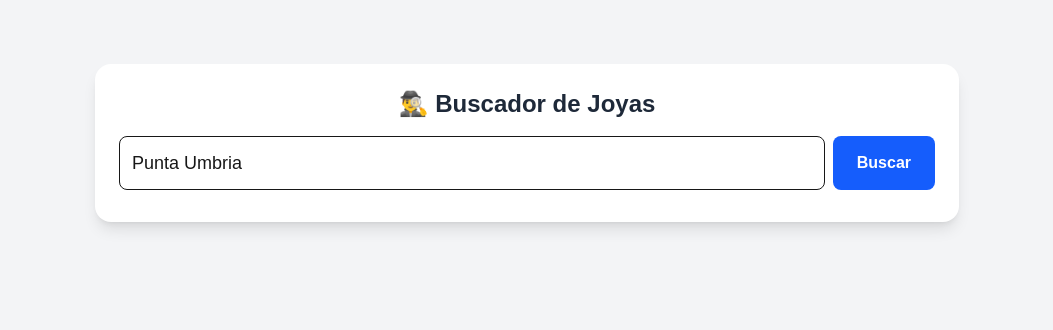
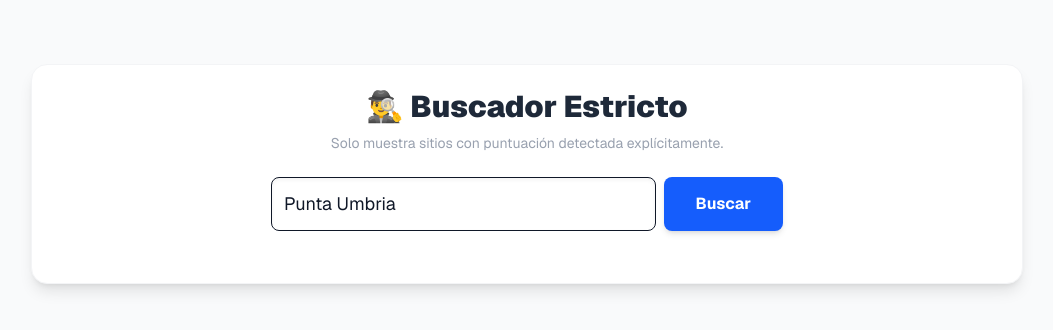
Before and after one commit to caracolazefiro-sketch/CaraColaViajes, a Next.js app: page /dormir in a window 1280 px wide. Shown: the top 330 px of the page, without its empty margins (113-1166 px from the left). Built offline with nearby package versions, Linux system fonts and the light colour scheme.

Commit message:
Mejora en laboratorio /dormir: Consulta CSE ampliada para encontrar más tipos de spots

```diff
--- a/app/dormir/page.tsx
+++ b/app/dormir/page.tsx
@@ -4,8 +4,7 @@ import React, { useState, useEffect } from 'react';
 
 // --- CONFIGURACIÓN ---
 const CX_ID = "9022e72d0fcbd4093";
-const API_KEY = "AIzaSyDecT2WWIcWJd0mCQv5ONc3okQfwAmXIX0"; // Usamos clave directa para asegurar el test
-const MIN_QUALITY = 3.8; // Solo mostramos sitios con nota mayor a esta
+const API_KEY = "AIzaSyDecT2WWIcWJd0mCQv5ONc3okQfwAmXIX0";
 
 interface Spot {
   title: string;
@@ -18,33 +17,46 @@ interface Spot {
 // --- COMPONENTE TARJETA ---
 const SpotCard = ({ spot, rank }: { spot: Spot, rank: number }) => {
   const medals = ["🥇", "🥈", "🥉"];
-  const color = spot.rating >= 4.5 ? "bg-green-600" : "bg-yellow-500";
+
+  // Colores según nota real
+  let color = "bg-gray-500";
+  if (spot.rating >= 4.5) color = "bg-green-600";
+  else if (spot.rating >= 4) color = "bg-green-500";
+  else if (spot.rating >= 3) color = "bg-yellow-500";
+  else color = "bg-red-500";
 
   return (
-    <a href={spot.link} target="_blank" rel="noopener noreferrer" className="flex flex-col bg-white rounded-xl shadow-lg overflow-hidden hover:scale-[1.02] transition-transform h-full border border-gray-100">
+    <a href={spot.link} target="_blank" rel="noopener noreferrer" className="flex flex-col bg-white rounded-xl shadow-lg overflow-hidden hover:scale-[1.02] transition-transform h-full border border-gray-100 no-underline group">
       <div className="relative h-40 bg-gray-200">
         {spot.image ? (
-          <img src={spot.image} alt={spot.title} className="w-full h-full object-cover" />
+          <img src={spot.image} alt={spot.title} className="w-full h-full object-cover group-hover:opacity-90 transition-opacity" />
         ) : (
-          <div className="w-full h-full flex items-center justify-center text-4xl">🌲</div>
+          <div className="w-full h-full flex items-center justify-center text-4xl bg-gray-100 text-gray-300">📷</div>
         )}
-        <div className="absolute top-2 left-2 bg-white/90 px-2 py-1 rounded font-bold shadow">{medals[rank]}</div>
-        <div className={`absolute bottom-2 right-2 ${color} text-white font-bold px-2 py-1 rounded shadow text-sm`}>
-           ⭐ {spot.rating > 0 ? spot.rating : "?"}/5
+
+        <div className="absolute top-2 left-2 bg-white/90 px-2 py-1 rounded-md font-bold shadow text-sm">{medals[rank]}</div>
+
+        <div className={`absolute bottom-2 right-2 ${color} text-white font-bold px-2 py-1 rounded shadow text-xs`}>
+            ⭐ {spot.rating}/5
         </div>
       </div>
+
       <div className="p-4 flex flex-col flex-grow">
-        <h3 className="font-bold text-gray-800 text-sm mb-2 line-clamp-2">{spot.title}</h3>
-        <p className="text-xs text-gray-500 line-clamp-3 flex-grow">{spot.snippet}</p>
-        <div className="mt-3 pt-2 border-t text-right">
-            <span className="text-xs text-blue-600 font-bold">Ver en Park4Night ➜</span>
+        <h3 className="font-bold text-gray-800 text-sm mb-2 line-clamp-2 leading-snug">{spot.title}</h3>
+        <p className="text-xs text-gray-500 line-clamp-3 flex-grow mb-2">
+            {spot.snippet.replace(/(\d[\.,]\d+\/5)/g, '')}
+        </p>
+
+        <div className="mt-auto pt-3 border-t border-gray-50 flex justify-between items-center">
+             <span className="text-[10px] text-gray-400">park4night.com</span>
+             <span className="text-[10px] text-green-600 font-bold bg-green-50 px-2 py-1 rounded">Nota Verificada</span>
         </div>
       </div>
     </a>
   );
 };
 
-// --- LÓGICA DE BÚSQUEDA AVANZADA ---
+// --- LÓGICA DE BÚSQUEDA ESTRICTA ---
 const SearchEngine = () => {
   const [city, setCity] = useState("Punta Umbria");
   const [spots, setSpots] = useState<Spot[]>([]);
@@ -55,86 +67,102 @@ const SearchEngine = () => {
     if (e) e.preventDefault();
     setLoading(true);
     setSpots([]);
-    setStatus("Iniciando escáner...");
+    setStatus("Lanzando escáner doble (20 resultados)...");
 
     try {
-      // 1. LANZAMOS 2 REDES (20 resultados: Página 1 y Página 2)
+      // 1. PEDIMOS 20 RESULTADOS (Página 1 y 2)
       const queries = [1, 11].map(start =>
         fetch(`https://www.googleapis.com/customsearch/v1?key=${API_KEY}&cx=${CX_ID}&q=site:park4night.com "${city}"&num=10&start=${start}`)
         .then(r => r.json())
       );
 
-      setStatus("Consultando a Google (20 resultados)...");
       const responses = await Promise.all(queries);
-
       let allItems: any[] = [];
       responses.forEach(r => { if (r.items) allItems.push(...r.items); });
 
-      setStatus(`Analizando ${allItems.length} candidatos...`);
+      if (allItems.length === 0) {
+          setStatus("Google no devolvió resultados.");
+          setLoading(false);
+          return;
+      }
 
-      // 2. PROCESAMOS Y EXTRAEMOS NOTAS
+      setStatus(`Filtrando ${allItems.length} candidatos...`);
+
+      // 2. PROCESAMIENTO ESTRICTO
       const processed = allItems.map(item => {
         const text = (item.title + " " + item.snippet);
 
-        // Buscamos notas: "4.50/5", "4,5/5"
+        // Buscamos nota real
         const match = text.match(/(\d[\.,]\d+)\/5/);
         let rating = 0;
         if (match) rating = parseFloat(match[1].replace(',', '.'));
-        // Si no hay nota en texto, miramos si hay estrellas ocultas
         else if (item.pagemap?.aggregaterating?.[0]?.ratingvalue) {
             rating = parseFloat(item.pagemap.aggregaterating[0].ratingvalue);
         }
 
         return {
-          title: item.title.replace(' - park4night', '').replace(/\(\d+\)/, '').trim(),
+          title: item.title.replace(' - park4night', '').replace(' - Caramaps', '').replace(/\(\d+\)/, '').trim(),
           link: item.link,
           snippet: item.snippet,
-          image: item.pagemap?.cse_image?.[0]?.src || null,
-          rating
+          image: item.pagemap?.cse_image?.[0]?.src || item.pagemap?.cse_thumbnail?.[0]?.src || null,
+          rating // Si es 0, se filtrará
         };
       });
 
-      // 3. EL TORNEO: Filtramos y Ordenamos
-      // Quitamos duplicados y filtramos por calidad mínima
-      const bestOnes = processed
-        .filter((v,i,a)=>a.findIndex(t=>(t.link === v.link))===i) // Unicos
-        .sort((a, b) => b.rating - a.rating); // Ordenar por nota
+      // 3. FILTRO "TOLERANCIA CERO"
+      // Solo pasan los sitios donde HEMOS ENCONTRADO una nota (> 0)
+      const verifiedSpots = processed
+        .filter((v,i,a)=>a.findIndex(t=>(t.link === v.link))===i) // Quitar duplicados
+        .filter(spot => spot.rating > 0) // <--- AQUÍ ESTÁ EL FILTRO NUEVO
+        .sort((a, b) => b.rating - a.rating); // Ordenar de mejor a peor
 
-      // Nos quedamos el Top 3
-      setSpots(bestOnes.slice(0, 3));
-      setStatus(`¡Encontrados! Mostrando los ${Math.min(3, bestOnes.length)} mejores.`);
+      if (verifiedSpots.length === 0) {
+          setStatus(`Se encontraron sitios, pero Google no mostraba sus notas en el resumen.`);
+      } else {
+          setSpots(verifiedSpots.slice(0, 3));
+          setStatus(`¡Éxito! Mostrando los ${Math.min(3, verifiedSpots.length)} mejores con nota verificada.`);
+      }
 
     } catch (err) {
       console.error(err);
-      setStatus("Error al buscar.");
+      setStatus("Error de conexión.");
     } finally {
       setLoading(false);
     }
   };
 
   return (
-    <div className="w-full max-w-4xl mx-auto p-4">
-        <div className="bg-white p-6 rounded-2xl shadow-lg mb-8">
-            <h1 className="text-2xl font-black text-gray-800 mb-4 text-center">🕵️‍♂️ Buscador de Joyas</h1>
-            <form onSubmit={searchBestSpots} className="flex gap-2">
+    <div className="w-full max-w-5xl mx-auto p-4">
+        <div className="bg-white p-6 rounded-2xl shadow-lg mb-8 border border-gray-100">
+            <h1 className="text-3xl font-black text-gray-800 mb-2 text-center">🕵️‍♂️ Buscador Estricto</h1>
+            <p className="text-center text-gray-400 text-sm mb-6">Solo muestra sitios con puntuación detectada explícitamente.</p>
+
+            <form onSubmit={searchBestSpots} className="flex gap-2 max-w-lg mx-auto">
                 <input
                     type="text"
                     value={city}
                     onChange={e => setCity(e.target.value)}
-                    className="flex-1 p-3 border rounded-lg text-lg"
+                    className="flex-1 p-3 border rounded-lg text-lg shadow-inner"
                     placeholder="Ciudad..."
                 />
-                <button disabled={loading} className="bg-blue-600 text-white px-6 rounded-lg font-bold hover:bg-blue-700 transition">
+                <button disabled={loading} className="bg-blue-600 text-white px-8 rounded-lg font-bold hover:bg-blue-700 transition shadow-md">
                     {loading ? '...' : 'Buscar'}
                 </button>
             </form>
-            <p className="text-center text-xs text-gray-500 mt-2">{status}</p>
+            <p className="text-center text-xs text-orange-500 mt-3 font-medium h-4">{status}</p>
         </div>
 
-        {spots.length > 0 && (
+        {spots.length > 0 ? (
             <div className="grid grid-cols-1 md:grid-cols-3 gap-6">
                 {spots.map((s, i) => <SpotCard key={i} spot={s} rank={i} />)}
             </div>
+        ) : (
+            !loading && status.includes("Se encontraron sitios") && (
+                <div className="text-center p-8 bg-gray-50 rounded-xl border-2 border-dashed border-gray-200">
+                    <p className="text-gray-400 mb-2">🙈 Google no nos ha chivado ninguna nota para esta búsqueda.</p>
+                    <a href={`https://park4night.com/es/search?q=${city}`} target="_blank" className="text-blue-600 underline font-bold">Buscar manualmente en Park4Night</a>
+                </div>
+            )
         )}
     </div>
   );
@@ -142,7 +170,7 @@ const SearchEngine = () => {
 
 export default function DormirLab() {
   return (
-    <div className="min-h-screen bg-gray-100 py-12">
+    <div className="min-h-screen bg-gray-50 py-12 font-sans text-gray-900">
         <SearchEngine />
     </div>
   );
```
